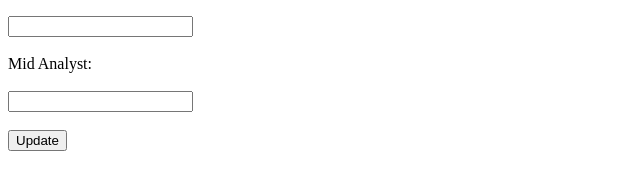
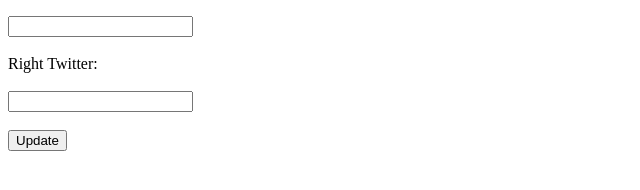
Before and after one commit to makermatic/Worlds_Manager, a website: page bundles/worlds_bundle/dashboard/analysts.html in a window 1280 px wide. Shown: the part 328-518 px from the top of the page, 0-640 px from the left. Drawn offline with Linux system fonts and the light colour scheme.

Commit message:
Analyst Fixes

```diff
--- a/bundles/worlds_bundle/dashboard/analysts.html
+++ b/bundles/worlds_bundle/dashboard/analysts.html
@@ -45,7 +45,7 @@
     <br>
     <br>
 
-    <span>Mid Analyst:</span>
+    <span>Right Twitter:</span>
     <br>
     <br>
     <input type="text" id="rightTwitter">
```
Also changed, not shown: bundles/worlds_bundle/graphics/layouts/Intermission Mask.png (added).
